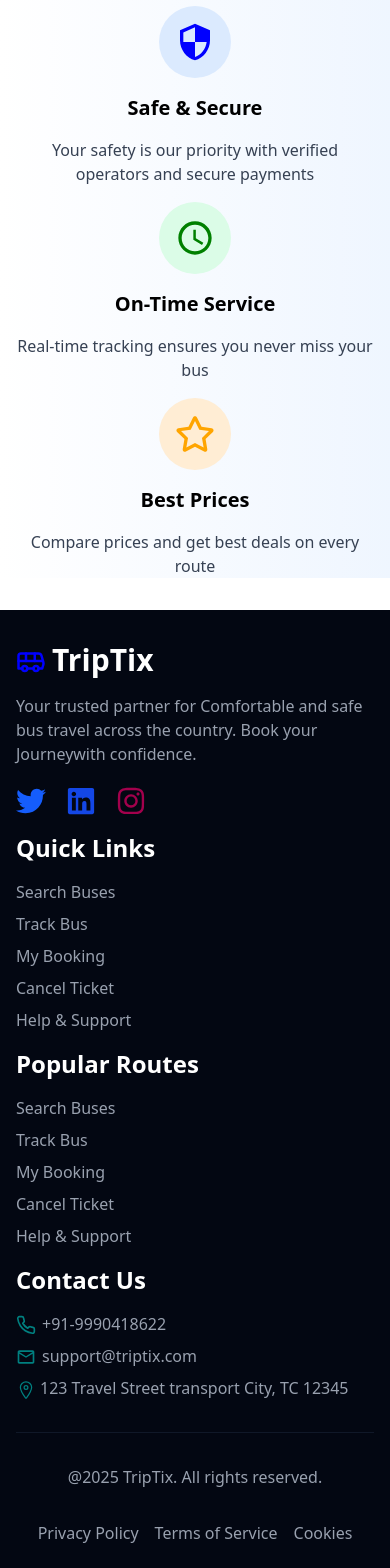
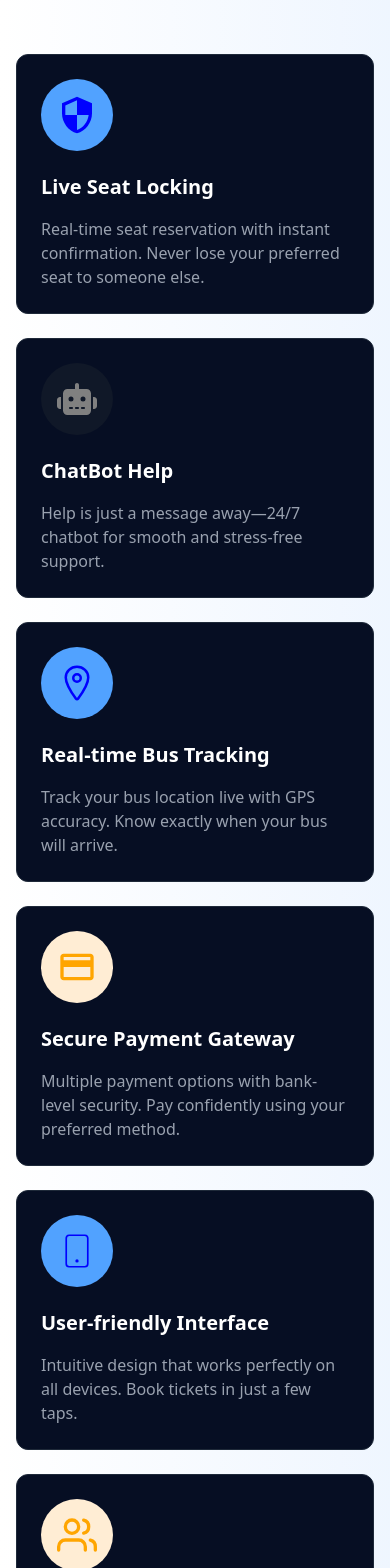
Before and after one commit to Chandrashekher1/TripTix, a React (Vite) app: page / in a window 390 px wide. Shown: the part 2080-3648 px from the top of the page. Built offline with nearby package versions, Linux system fonts and the light colour scheme; no server answers.

Commit message:
feat: add more features of triptix and also make responsive

```diff
--- a/src/components/WhyChoose.jsx
+++ b/src/components/WhyChoose.jsx
@@ -1,27 +1,72 @@
 import React from 'react'
-import { MdOutlineSecurity } from "react-icons/md";
-import { MdOutlineWatchLater } from "react-icons/md";
-import { FaRegStar } from "react-icons/fa";
+import { MdOutlineSecurity, MdPayment } from "react-icons/md";
+import { FaRobot } from "react-icons/fa6";
+import { IoLocationOutline, IoReload } from "react-icons/io5";
+import { CiMobile2 } from "react-icons/ci";
+import { FiUsers } from "react-icons/fi";
+
 const WhyChoose = () => {
   return (
-    <div className='mx-4 md:flex flex-wrap md:mx-16 justify-center items-center my-8 md:h-80'>
-        <div className='flex flex-col justify-center items-center md:mx-4 md:w-80'>
-            <span className='rounded-full p-4 bg-blue-100'><MdOutlineSecurity style={{color:'blue', fontSize:'40px'}}/></span>
-            <h2 className='text-center font-semibold text-xl my-4'>Safe & Secure</h2>
-            <p className='text-center text-gray-700 '>Your safety is our priority with verified operators and secure payments</p>
+    <div className="px-4 py-12">
+      <div className="grid grid-cols-1 sm:grid-cols-2 lg:grid-cols-3 gap-6 max-w-7xl mx-auto">
+        <div className="bg-[#060e23] p-6 rounded-xl border border-gray-800 hover:-translate-y-1 hover:z-10 transition-all duration-300">
+          <span className="rounded-full p-4 bg-blue-400 inline-block">
+            <MdOutlineSecurity style={{ color: 'blue', fontSize: '40px' }} />
+          </span>
+          <h3 className="text-white text-xl font-semibold my-4">Live Seat Locking</h3>
+          <p className="text-gray-400">Real-time seat reservation with instant confirmation. Never lose your preferred seat to someone else.</p>
         </div>
-       <div className='flex flex-col justify-center items-center my-4 md:w-80'>
-            <span className='rounded-full p-4 bg-green-100'><MdOutlineWatchLater style={{color:'green', fontSize:'40px'}}/></span>
-            <h2 className='text-center font-semibold text-xl my-4'>On-Time Service</h2>
-            <p className='text-center text-gray-700'>Real-time tracking ensures you never miss your bus</p>
+
+        <div className="bg-[#060e23] p-6 rounded-xl border border-gray-800 hover:-translate-y-1 hover:z-10 transition-all duration-300">
+          <span className="rounded-full p-4 bg-gray-900 inline-block">
+            <FaRobot style={{ color: 'gray', fontSize: '40px' }} />
+          </span>
+          <h3 className="text-white text-xl font-semibold my-4">ChatBot Help</h3>
+          <p className="text-gray-400">Help is just a message away—24/7 chatbot for smooth and stress-free support.</p>
         </div>
-        <div className='flex flex-col justify-center items-center my-4 md:w-80'>
-            <span className='rounded-full p-4 bg-orange-100'><FaRegStar style={{color:'orange', fontSize:'40px'}}/></span>
-            <h2 className='text-center font-semibold text-xl my-4'>Best Prices</h2>
-            <p className='text-center text-gray-700'>Compare  prices and get best deals on every route</p>
+
+        <div className="bg-[#060e23] p-6 rounded-xl border border-gray-800 hover:-translate-y-1 hover:z-10 transition-all duration-300">
+          <span className="rounded-full p-4 bg-blue-400 inline-block">
+            <IoLocationOutline style={{ color: 'blue', fontSize: '40px' }} />
+          </span>
+          <h3 className="text-white text-xl font-semibold my-4">Real-time Bus Tracking</h3>
+          <p className="text-gray-400">Track your bus location live with GPS accuracy. Know exactly when your bus will arrive.</p>
         </div>
+
+        <div className="bg-[#060e23] p-6 rounded-xl border border-gray-800 hover:-translate-y-1 hover:z-10 transition-all duration-300">
+          <span className="rounded-full p-4 bg-orange-100 inline-block">
+            <MdPayment style={{ color: 'orange', fontSize: '40px' }} />
+          </span>
+          <h3 className="text-white text-xl font-semibold my-4">Secure Payment Gateway</h3>
+          <p className="text-gray-400">Multiple payment options with bank-level security. Pay confidently using your preferred method.</p>
+        </div>
+
+        <div className="bg-[#060e23] p-6 rounded-xl border border-gray-800 hover:-translate-y-1 hover:z-10 transition-all duration-300">
+          <span className="rounded-full p-4 bg-blue-400 inline-block">
+            <CiMobile2 style={{ color: 'blue', fontSize: '40px' }} />
+          </span>
+          <h3 className="text-white text-xl font-semibold my-4">User-friendly Interface</h3>
+          <p className="text-gray-400">Intuitive design that works perfectly on all devices. Book tickets in just a few taps.</p>
+        </div>
+
+        <div className="bg-[#060e23] p-6 rounded-xl border border-gray-800 hover:-translate-y-1 hover:z-10 transition-all duration-300">
+          <span className="rounded-full p-4 bg-orange-100 inline-block">
+            <FiUsers style={{ color: 'orange', fontSize: '40px' }} />
+          </span>
+          <h3 className="text-white text-xl font-semibold my-4">Secure Login & Signup</h3>
+          <p className="text-gray-400">Your data is protected with encryption. Quick login via Google or other methods.</p>
+        </div>
+
+        <div className="bg-[#060e23] p-6 rounded-xl border border-gray-800 hover:-translate-y-1 hover:z-10 transition-all duration-300">
+          <span className="rounded-full p-4 bg-red-300 inline-block">
+            <IoReload style={{ color: 'red', fontSize: '40px' }} />
+          </span>
+          <h3 className="text-white text-xl font-semibold my-4">Easy Cancellation</h3>
+          <p className="text-gray-400">Cancel anytime with instant refunds. Transparent cancellation policies for peace of mind.</p>
+        </div>
+      </div>
     </div>
-  )
-}
+  );
+};
 
-export default WhyChoose
+export default WhyChoose;
```
